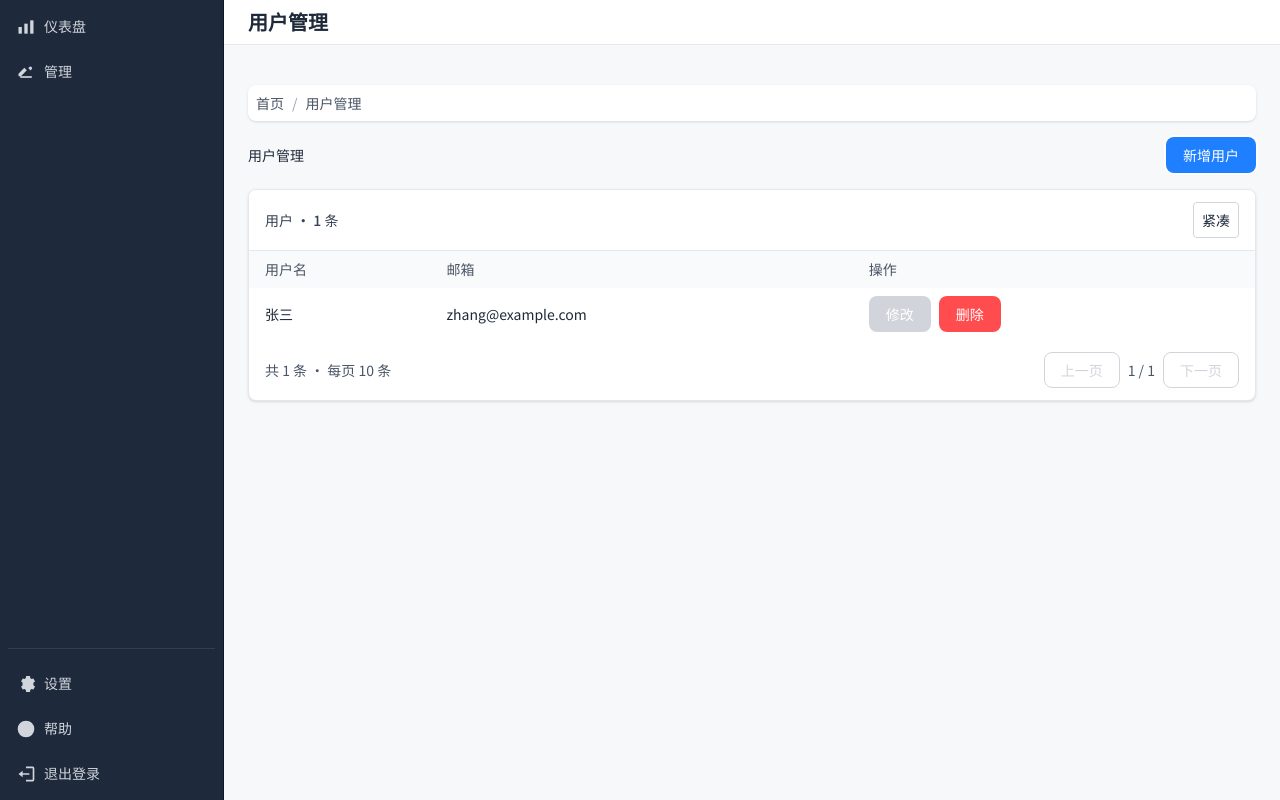
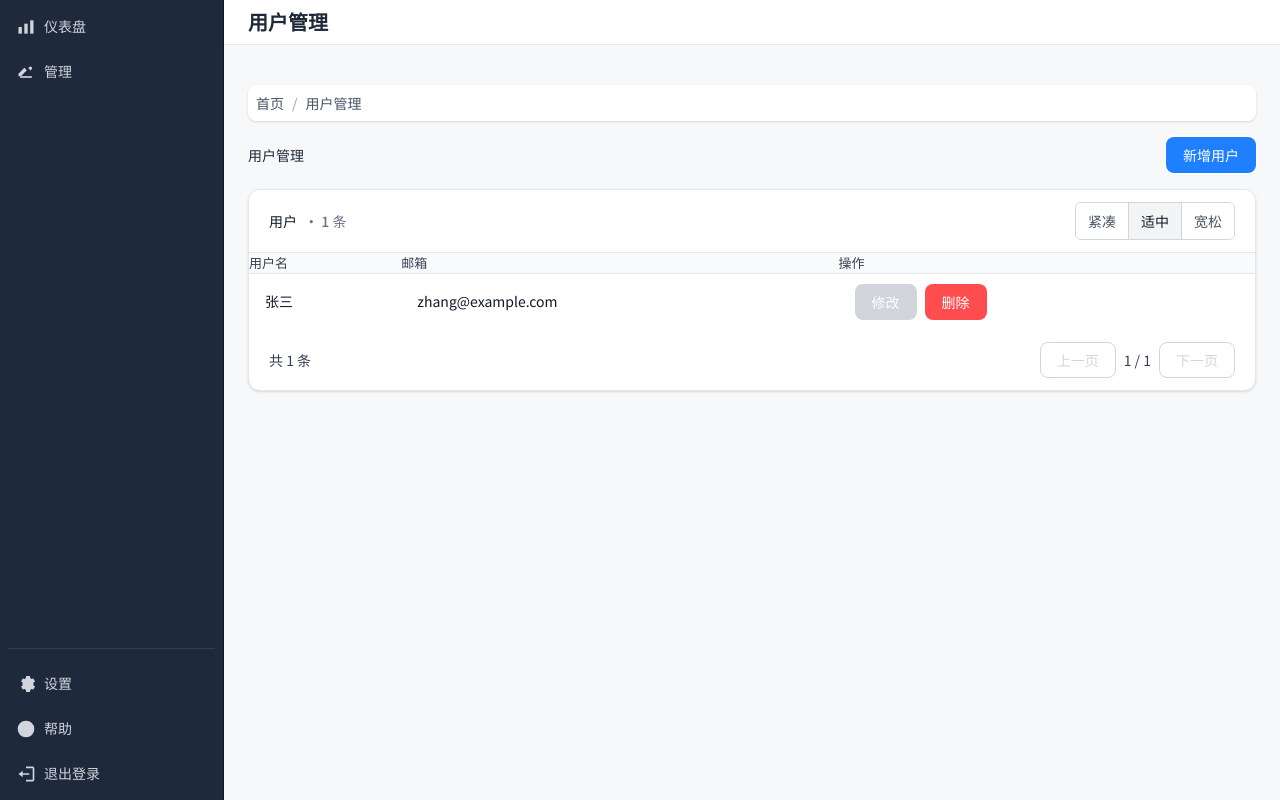
Before and after one commit to zhoumingxuan/sass-ui, a Next.js app: page /users in a window 1280 px wide. Built offline with nearby package versions, Linux system fonts and the light colour scheme.

Commit message:
修改表格控件

```diff
--- a/src/app/page.tsx
+++ b/src/app/page.tsx
@@ -1,6 +1,6 @@
 'use client';
 
-import { useState } from 'react';
+import { useMemo, useState } from 'react';
 import Layout from '@/components/Layout';
 import { menuItems, footerItems } from '@/components/menuItems';
 import Button from '@/components/Button';
@@ -16,20 +16,68 @@ import {
 import Table, { Column } from '@/components/Table';
 import Alert from '@/components/Alert';
 
+type Row = { name: string; age: number };
+
 export default function Home() {
-  const columns: Column<{ name: string; age: number }>[] = [
-    { key: 'name', title: '姓名', minWidth: 160 },
+  const columns: Column<Row>[] = [
+    { key: 'name', title: '姓名', minWidth: 160, sortable: true },
     { key: 'age', title: '年龄', align: 'right', minWidth: 80, sortable: true },
   ];
-  const data = [
+
+  const rawData: Row[] = [
     { name: '张三', age: 28 },
     { name: '李四', age: 32 },
     { name: '王五', age: 26 },
     { name: '赵六', age: 30 },
   ];
-  const pageSize = 2;
+
+  // 搜索 / 排序 / 分页
+  const [query, setQuery] = useState('');
+  const [sortKey, setSortKey] = useState<keyof Row>('age');
+  const [sortDirection, setSortDirection] = useState<'asc' | 'desc'>('asc');
   const [page, setPage] = useState(1);
-  const paged = data.slice((page - 1) * pageSize, page * pageSize);
+  const [pageSize, setPageSize] = useState(2);
+
+  // 过滤 + 排序
+  const filtered = useMemo(() => {
+    const q = query.trim().toLowerCase();
+    const base = q
+      ? rawData.filter((r) => r.name.toLowerCase().includes(q) || String(r.age).includes(q))
+      : rawData.slice();
+
+    base.sort((a, b) => {
+      const av = a[sortKey];
+      const bv = b[sortKey];
+      if (typeof av === 'number' && typeof bv === 'number') {
+        return sortDirection === 'asc' ? av - bv : bv - av;
+      }
+      return (String(av)).localeCompare(String(bv), 'zh', { numeric: true }) * (sortDirection === 'asc' ? 1 : -1);
+    });
+    return base;
+  }, [rawData, query, sortKey, sortDirection]);
+
+  const total = filtered.length;
+  const paged = filtered.slice((page - 1) * pageSize, page * pageSize);
+
+  // 排序点击逻辑
+  const handleSort = (key: keyof Row) => {
+    if (key === sortKey) {
+      setSortDirection((d) => (d === 'asc' ? 'desc' : 'asc'));
+    } else {
+      setSortKey(key);
+      setSortDirection('asc');
+    }
+  };
+
+  // 搜索 / 页容量变更时回到第 1 页
+  const handleSearch = (v: string) => {
+    setQuery(v);
+    setPage(1);
+  };
+  const handlePageSize = (n: number) => {
+    setPageSize(n);
+    setPage(1);
+  };
 
   return (
     <Layout
@@ -40,18 +88,10 @@ export default function Home() {
       <Card title="按钮">
         <div className="flex flex-col gap-4">
           <div className="flex flex-wrap gap-3">
-            <Button size="large" variant="primary">
-              大按钮
-            </Button>
-            <Button size="large" variant="default">
-              大按钮
-            </Button>
-            <Button size="large" variant="success">
-              大按钮
-            </Button>
-            <Button size="large" variant="warning">
-              大按钮
-            </Button>
+            <Button size="large" variant="primary">大按钮</Button>
+            <Button size="large" variant="default">大按钮</Button>
+            <Button size="large" variant="success">大按钮</Button>
+            <Button size="large" variant="warning">大按钮</Button>
             <Button size="large" variant="error">大按钮</Button>
             <Button size="large" variant="info">大按钮</Button>
           </div>
@@ -64,57 +104,46 @@ export default function Home() {
             <Button variant="info">中按钮</Button>
           </div>
           <div className="flex flex-wrap gap-3">
-            <Button size="small" variant="primary">
-              小按钮
-            </Button>
-            <Button size="small" variant="default">
-              小按钮
-            </Button>
-            <Button size="small" variant="success">
-              小按钮
-            </Button>
-            <Button size="small" variant="warning">
-              小按钮
-            </Button>
+            <Button size="small" variant="primary">小按钮</Button>
+            <Button size="small" variant="default">小按钮</Button>
+            <Button size="small" variant="success">小按钮</Button>
+            <Button size="small" variant="warning">小按钮</Button>
             <Button size="small" variant="error">小按钮</Button>
             <Button size="small" variant="info">小按钮</Button>
           </div>
         </div>
       </Card>
+
       <Card title="输入">
         <div className="grid grid-cols-12 gap-4 md:gap-6">
+          <div className="col-span-12 md:col-span-6"><TextInput label="文本输入" placeholder="请输入文本" /></div>
+          <div className="col-span-12 md:col-span-6"><NumberInput label="数字输入" placeholder="请输入数字" /></div>
+          <div className="col-span-12 md:col-span-6"><PasswordInput label="密码输入" placeholder="请输入密码" /></div>
           <div className="col-span-12 md:col-span-6">
-            <TextInput label="文本输入" placeholder="请输入文本" />
+            <SelectInput label="选择输入" options={[{ value: '', label: '请选择' }, { value: '1', label: '选项1' }]} />
           </div>
-          <div className="col-span-12 md:col-span-6">
-            <NumberInput label="数字输入" placeholder="请输入数字" />
-          </div>
-          <div className="col-span-12 md:col-span-6">
-            <PasswordInput label="密码输入" placeholder="请输入密码" />
-          </div>
-          <div className="col-span-12 md:col-span-6">
-            <SelectInput
-              label="选择输入"
-              options={[{ value: '', label: '请选择' }, { value: '1', label: '选项1' }]}
-            />
-          </div>
-          <div className="col-span-12 md:col-span-6">
-            <DateInput label="日期输入" />
-          </div>
-          <div className="col-span-12 md:col-span-6">
-            <DateRangeInput label="日期范围" />
-          </div>
+          <div className="col-span-12 md:col-span-6"><DateInput label="日期输入" /></div>
+          <div className="col-span-12 md:col-span-6"><DateRangeInput label="日期范围" /></div>
         </div>
       </Card>
-      <Table
+
+      <Table<Row>
         title="员工"
         columns={columns}
         data={paged}
         page={page}
         pageSize={pageSize}
-        total={data.length}
+        total={total}
         onPageChange={setPage}
+        onPageSizeChange={handlePageSize}
+        pageSizeOptions={[2, 4, 10]}
+        onSearch={handleSearch}
+        sortKey={sortKey}
+        sortDirection={sortDirection}
+        onSort={handleSort}
+        stickyHeader
       />
+
       <Card title="提示">
         <div className="flex flex-col space-y-3">
           <Alert variant="success">操作成功</Alert>
--- a/src/components/Table.tsx
+++ b/src/components/Table.tsx
@@ -1,6 +1,6 @@
 'use client';
 
-import { ReactNode, useState } from 'react';
+import { ReactNode, useEffect, useMemo, useRef, useState } from 'react';
 import Pagination from './Pagination';
 
 export type Column<T> = {
@@ -8,10 +8,15 @@ export type Column<T> = {
   title: ReactNode;
   align?: 'left' | 'right';
   minWidth?: number;
+  width?: number | string;
   sortable?: boolean;
+  render?: (row: T) => ReactNode;
+  tooltip?: (row: T) => string;
 };
 
-export default function Table<T extends Record<string, ReactNode>>({
+type Density = 'compact' | 'cozy' | 'comfortable';
+
+export default function Table<T extends Record<string, unknown>>({
   columns,
   data,
   page,
@@ -24,6 +29,17 @@ export default function Table<T extends Record<string, ReactNode>>({
   sortDirection,
   onSort,
   card = true,
+  loading = false,
+  pageSizeOptions = [10, 20, 50],
+  onPageSizeChange,
+  stickyHeader = true,
+  toolbar,
+  rounded = 'xl',
+  showDensity = true,
+  searchPlaceholder = '搜索',
+  highlightOnHover = true,
+  zebra = true,
+  rowKey,
 }: {
   columns: Column<T>[];
   data: T[];
@@ -37,130 +53,277 @@ export default function Table<T extends Record<string, ReactNode>>({
   sortDirection?: 'asc' | 'desc';
   onSort?: (key: keyof T) => void;
   card?: boolean;
+  loading?: boolean;
+  pageSizeOptions?: number[];
+  onPageSizeChange?: (n: number) => void;
+  stickyHeader?: boolean;
+  toolbar?: ReactNode;
+  rounded?: 'md' | 'lg' | 'xl' | '2xl';
+  showDensity?: boolean;
+  searchPlaceholder?: string;
+  highlightOnHover?: boolean;
+  zebra?: boolean;
+  rowKey?: (row: T, index: number) => string | number;
 }) {
-  const [density, setDensity] = useState<'comfortable' | 'compact'>('comfortable');
+  const [density, setDensity] = useState<Density>('cozy');
+  const [keyword, setKeyword] = useState('');
+  const scrollerRef = useRef<HTMLDivElement>(null);
+  const [scrolled, setScrolled] = useState(false);
 
-  const trHeight = density === 'comfortable' ? 'h-12' : 'h-11';
-  const cellPadding = density === 'comfortable' ? 'px-4 py-2' : 'px-3 py-2';
+  useEffect(() => {
+    if (!onSearch) return;
+    const id = setTimeout(() => onSearch(keyword.trim()), 300);
+    return () => clearTimeout(id);
+  }, [keyword, onSearch]);
+
+  useEffect(() => {
+    const el = scrollerRef.current;
+    if (!el) return;
+    const handler = () => setScrolled(el.scrollTop > 0);
+    handler();
+    el.addEventListener('scroll', handler);
+    return () => el.removeEventListener('scroll', handler);
+  }, []);
+
+  const sizeClass = useMemo(() => {
+    // 行高：紧凑 40 / 适中 48 / 宽松 56，符合后台可读性
+    switch (density) {
+      case 'compact':
+        return { tr: 'h-10', cell: 'px-4 py-2 text-[13px]', th: 'px-4 py-2 text-[13px]' };
+      case 'comfortable':
+        return { tr: 'h-14', cell: 'px-5 py-3 text-[14px]', th: 'px-5 py-3 text-[13px]' };
+      default:
+        return { tr: 'h-12', cell: 'px-4 py-2.5 text-[14px]', th: 'px-4 py-2.5 text-[13px]' };
+    }
+  }, [density]);
+
+  const roundedClass =
+    rounded === '2xl' ? 'rounded-2xl' : rounded === 'lg' ? 'rounded-lg' : rounded === 'md' ? 'rounded-md' : 'rounded-xl';
 
   return (
     <div
-      className={
-        card
-          ? 'overflow-hidden rounded-lg border border-gray-200 bg-white shadow-sm'
-          : ''
-      }
+      className={card ? `overflow-hidden ${roundedClass} border border-gray-200 bg-white shadow-sm` : ''}
+      role="region"
+      aria-label={typeof title === 'string' ? title : '表格'}
     >
-      {(title || onSearch) && (
-        <div className="flex items-center justify-between border-b border-gray-200 bg-white px-4 py-3">
-          <div className="font-medium text-gray-700">
+      {(title || onSearch || toolbar) && (
+        <div className="grid grid-cols-[1fr_auto] items-center gap-3 border-b border-gray-200 bg-white px-5 py-3">
+          <div className="min-w-0">
+            <div className="text-[14px] font-medium text-gray-900">
               {title}
-            {typeof total === 'number' && title ? ` · ${total} 条` : ''}
+              {typeof total === 'number' && title ? (
+                <span className="ml-1 text-gray-500"> · {total} 条</span>
+              ) : null}
             </div>
+          </div>
+
           <div className="flex items-center gap-2">
             {onSearch && (
+              <div className="relative">
+                <svg
+                  aria-hidden
+                  className="pointer-events-none absolute left-2 top-1/2 -translate-y-1/2 h-4 w-4 text-gray-400"
+                  viewBox="0 0 20 20"
+                  fill="currentColor"
+                >
+                  <path
+                    fillRule="evenodd"
+                    d="M12.9 14.32a8 8 0 111.414-1.414l3.387 3.387a1 1 0 01-1.414 1.414l-3.387-3.387zM8 14a6 6 0 100-12 6 6 0 000 12z"
+                    clipRule="evenodd"
+                  />
+                </svg>
                 <input
                   aria-label="搜索"
-                className="h-9 w-40 rounded border border-gray-300 px-2 text-sm"
-                placeholder="搜索"
-                onChange={(e) => onSearch(e.target.value)}
+                  className="h-9 w-56 rounded-md border border-gray-300 pl-7 pr-8 text-sm outline-none transition-[box-shadow,border-color] focus:border-primary focus:ring-2 focus:ring-primary/20"
+                  placeholder={searchPlaceholder}
+                  value={keyword}
+                  onChange={(e) => setKeyword(e.target.value)}
                 />
+                {keyword && (
+                  <button
+                    aria-label="清除"
+                    className="absolute right-2 top-1/2 -translate-y-1/2 h-5 w-5 rounded hover:bg-gray-100 active:bg-gray-200"
+                    onClick={() => setKeyword('')}
+                  >
+                    <svg viewBox="0 0 20 20" className="h-4 w-4 text-gray-400" fill="currentColor">
+                      <path d="M6.28 5.22a.75.75 0 00-1.06 1.06L8.94 10l-3.72 3.72a.75.75 0 101.06 1.06L10 11.06l3.72 3.72a.75.75 0 101.06-1.06L11.06 10l3.72-3.72a.75.75 0 10-1.06-1.06L10 8.94 6.28 5.22z" />
+                    </svg>
+                  </button>
                 )}
+              </div>
+            )}
+
+            {showDensity && (
+              <div className="inline-flex overflow-hidden rounded-md border border-gray-300 text-sm">
+                {(['compact', 'cozy', 'comfortable'] as Density[]).map((d, i) => (
                   <button
-              className="h-9 rounded border border-gray-300 px-2 text-sm"
-              onClick={() =>
-                setDensity((d) => (d === 'comfortable' ? 'compact' : 'comfortable'))
-              }
+                    key={d}
+                    type="button"
+                    className={`h-9 px-3 transition-colors ${
+                      density === d ? 'bg-gray-100 text-gray-900' : 'bg-white text-gray-600 hover:bg-gray-50'
+                    } ${i !== 0 ? 'border-l border-gray-300' : ''}`}
+                    onClick={() => setDensity(d)}
                   >
-              {density === 'comfortable' ? '紧凑' : '舒适'}
+                    {d === 'compact' ? '紧凑' : d === 'comfortable' ? '宽松' : '适中'}
                   </button>
+                ))}
+              </div>
+            )}
+
+            {toolbar}
           </div>
         </div>
       )}
-      <div className="overflow-auto">
+
+      <div ref={scrollerRef} className="relative overflow-auto">
         <table className="w-full border-collapse">
-          <thead className="sticky top-0 z-10 bg-gray-50 text-gray-600">
+          <thead
+            className={[
+              stickyHeader ? 'sticky top-0 z-10' : '',
+              sizeClass.th,
+              'bg-gray-50 text-gray-600',
+              'border-b border-gray-200',
+              scrolled ? 'shadow-[0_1px_0_rgba(0,0,0,0.04)]' : '',
+            ].join(' ')}
+          >
             <tr>
-              {columns.map((col) => (
+              {columns.map((col) => {
+                const sortable = !!col.sortable;
+                const active = sortable && sortKey === col.key;
+                const ariaSort = sortable
+                  ? active
+                    ? (sortDirection === 'asc' ? 'ascending' : 'descending')
+                    : 'none'
+                  : undefined;
+
+                return (
                   <th
                     key={String(col.key)}
-                  className={`px-4 py-2 font-medium ${
-                    col.align === 'right' ? 'text-right' : 'text-left'
-                  }`}
-                  style={{ minWidth: col.minWidth }}
                     scope="col"
-                  {...(col.sortable
-                    ? { 'aria-sort': sortKey === col.key ? sortDirection : 'none' }
-                    : {})}
+                    aria-sort={ariaSort}
+                    className={`font-medium ${col.align === 'right' ? 'text-right' : 'text-left'}`}
+                    style={{ minWidth: col.minWidth, width: col.width }}
                   >
                     <button
-                    className="flex w-full items-center justify-between gap-1"
-                    onClick={() => col.sortable && onSort?.(col.key)}
+                      type="button"
+                      className={`group flex w-full items-center gap-1 ${
+                        col.align === 'right' ? 'justify-end' : 'justify-start'
+                      } text-gray-700`}
+                      onClick={() => sortable && onSort?.(col.key)}
                     >
-                    <span>{col.title}</span>
-                    {col.sortable && (
-                      <span className="text-xs">
-                        {sortKey === col.key ? (
+                      <span className="truncate">{col.title}</span>
+                      {sortable && (
+                        <svg
+                          viewBox="0 0 16 16"
+                          className={`h-3.5 w-3.5 text-gray-400 group-hover:text-gray-500 ${
+                            active ? '' : 'opacity-70'
+                          }`}
+                          fill="currentColor"
+                          aria-hidden
+                        >
+                          {active ? (
                             sortDirection === 'asc' ? (
-                            '▲'
+                              <path d="M8 3l4 5H4l4-5z" />
                             ) : (
-                            '▼'
+                              <path d="M8 13l-4-5h8l-4 5z" />
                             )
                           ) : (
-                          '↕'
+                            <path d="M8 4l3.5 4.5h-7L8 4zm0 8l-3.5-4.5h7L8 12z" />
                           )}
-                      </span>
+                        </svg>
                       )}
                     </button>
                   </th>
-              ))}
+                );
+              })}
             </tr>
           </thead>
-          <tbody className="divide-y divide-gray-200">
-            {data.length > 0 ? (
-              data.map((row, idx) => (
-                <tr
-                  key={idx}
-                  className={`odd:bg-white even:bg-gray-50 hover:bg-primary/5 ${trHeight}`}
-                >
-                  {columns.map((col) => (
-                    <td
-                      key={String(col.key)}
-                      className={`${cellPadding} ${
-                        col.align === 'right' ? 'text-right tabular-nums' : 'text-left'
-                      }`}
-                      style={{ minWidth: col.minWidth }}
-                    >
-                      <div className="truncate" title={String(row[col.key])}>
-                        {row[col.key] as ReactNode}
-                      </div>
+
+          <tbody className="divide-y divide-gray-100">
+            {loading ? (
+              Array.from({ length: Math.min(pageSize, 5) }).map((_, i) => (
+                <tr key={`sk-${i}`} className={sizeClass.tr}>
+                  {columns.map((_, j) => (
+                    <td key={j} className={sizeClass.cell}>
+                      <div className="h-3 w-3/4 animate-pulse rounded bg-gray-200" />
                     </td>
                   ))}
                 </tr>
               ))
+            ) : data.length > 0 ? (
+              data.map((row, idx) => {
+                const key = rowKey ? rowKey(row, idx) : idx;
+                return (
+                  <tr
+                    key={key}
+                    className={[
+                      zebra ? 'odd:bg-white even:bg-gray-50/60' : 'bg-white',
+                      highlightOnHover ? 'hover:bg-gray-50' : '',
+                      'transition-colors',
+                      sizeClass.tr,
+                    ].join(' ')}
+                  >
+                    {columns.map((col) => {
+                      const value = col.render ? col.render(row) : (row[col.key] as ReactNode);
+                      const title = col.tooltip ? col.tooltip(row) : (typeof value === 'string' ? value : undefined);
+                      return (
+                        <td
+                          key={String(col.key)}
+                          className={[
+                            sizeClass.cell,
+                            col.align === 'right' ? 'text-right tabular-nums' : 'text-left',
+                            'text-gray-900',
+                          ].join(' ')}
+                          style={{ minWidth: col.minWidth, width: col.width }}
+                          title={title as string | undefined}
+                        >
+                          <div className="truncate">{value}</div>
+                        </td>
+                      );
+                    })}
+                  </tr>
+                );
+              })
             ) : (
               <tr>
-                <td
-                  colSpan={columns.length}
-                  className="py-10 text-center text-gray-400"
-                >
-                  暂无数据
+                <td colSpan={columns.length} className="py-16 text-center">
+                  <div className="mx-auto mb-3 flex h-10 w-10 items-center justify-center rounded-full bg-gray-100">
+                    <svg viewBox="0 0 24 24" className="h-5 w-5 text-gray-400" fill="currentColor">
+                      <path d="M10 2a8 8 0 105.293 14.293l3.707 3.707a1 1 0 001.414-1.414l-3.707-3.707A8 8 0 0010 2zm-6 8a6 6 0 1112 0A6 6 0 014 10z" />
+                    </svg>
+                  </div>
+                  <div className="text-sm text-gray-500">暂无数据</div>
                 </td>
               </tr>
             )}
           </tbody>
         </table>
       </div>
-      <div className="flex items-center justify-between px-4 py-3 text-sm text-gray-600">
-        <span>
-          共 {total} 条 · 每页 {pageSize} 条
-        </span>
-        <Pagination
-          page={page}
-          pageSize={pageSize}
-          total={total}
-          onPageChange={onPageChange}
-        />
+
+      <div className="flex flex-wrap items-center justify-between gap-3 px-5 py-3 text-sm text-gray-700">
+        <div className="flex items-center gap-2">
+          <span>共 {total} 条</span>
+          {onPageSizeChange && (
+            <>
+              <span className="hidden sm:inline">· 每页</span>
+              <select
+                aria-label="每页条数"
+                className="h-8 rounded-md border border-gray-300 px-2 outline-none transition-[box-shadow,border-color] focus:border-primary focus:ring-2 focus:ring-primary/20"
+                value={pageSize}
+                onChange={(e) => onPageSizeChange?.(parseInt(e.target.value, 10))}
+              >
+                {pageSizeOptions.map((opt) => (
+                  <option key={opt} value={opt}>
+                    {opt}
+                  </option>
+                ))}
+              </select>
+              <span className="hidden sm:inline">条</span>
+            </>
+          )}
+        </div>
+
+        <Pagination page={page} pageSize={pageSize} total={total} onPageChange={onPageChange} />
       </div>
     </div>
   );
```
Lines whose indentation alone changed are shown as unchanged.
